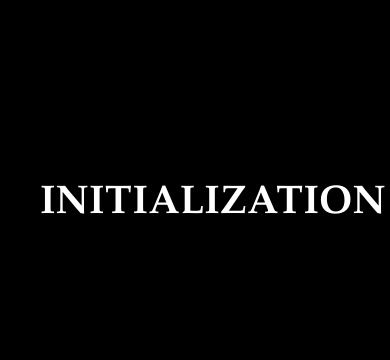
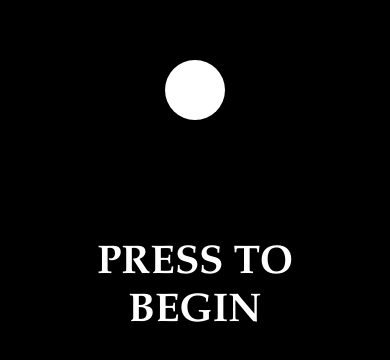
Before and after one commit to audreymgu/machine-experience, a plain HTML site: page init.html in a window 390 px wide. Drawn offline with nearby package versions, Linux system fonts and the light colour scheme.

Commit message:
Attempted workaround for lack of mobile autoplay.

```diff
--- a/css/typography.css
+++ b/css/typography.css
@@ -31,6 +31,11 @@ button {
 	background-color: black;
 }
 
+button.start {
+	background-color: white;
+	color: white;
+}
+
 a.start {
 	text-decoration: none;
 	color: white;
--- a/init.html
+++ b/init.html
@@ -24,8 +24,9 @@
 	<!-- Page content goes inside the container -->
 	<!-- In general, you should have only one container per page. -->
 	<div class="container">
-		<h1 class="top">INITIALIZATION</h1>
-		<audio id="init" src="aud/init_mixdown.mp3" autoplay></audio>
+		<button class="start" onclick="play()">*</button>
+		<h1 class="top">PRESS TO BEGIN</h1>
+		<audio id="init" src="aud/init_mixdown.mp3"></audio>
 	</div><!-- end container -->
 
 
--- a/js/sitewide.js
+++ b/js/sitewide.js
@@ -60,3 +60,7 @@ function redirectHandler() {
 }
 
 audio.addEventListener('ended', redirectHandler, false);
+
+function play(){
+	audio.play();
+}
```
